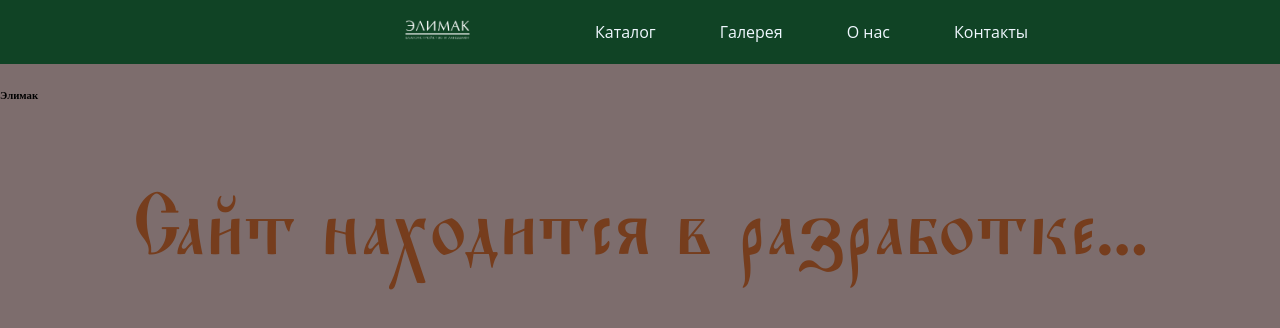
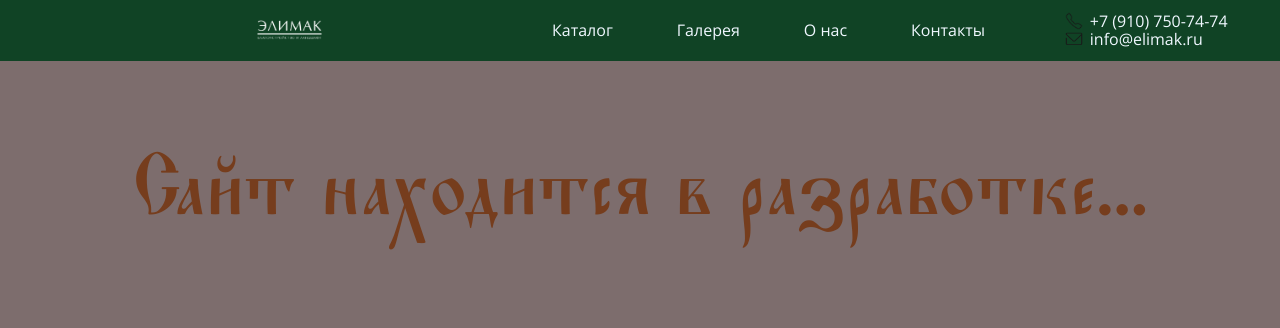
Before and after one commit to SergeyMalyuga/elimak, a website built with webpack: page src/page/index.html in a window 1280 px wide. Built offline with nearby package versions, Linux system fonts and the light colour scheme.

Commit message:
Добавить контакты в header

```diff
--- a/src/blocks/fonts.css
+++ b/src/blocks/fonts.css
@@ -4,3 +4,10 @@
     src: url('../fonts/Ponomar-Regular.ttf') format('truetype');
     font-display: swap;
 }
+
+@font-face {
+    font-family: OpenSans;
+    font-weight: 400;
+    src: url('../fonts/OpenSans-Regular.ttf') format('truetype');
+    font-display: swap;
+}
--- /dev/null
+++ b/src/blocks/header/__contacts-email/header__contacts-email.css
@@ -0,0 +1,21 @@
+.header__contacts-email {
+    position: relative;
+}
+
+.header__contacts-email:hover {
+    color: #BAE249;
+    text-decoration: underline;
+}
+
+.header__contacts-email::before {
+    content: '';
+    position: absolute;
+    background-image: url("../../../images/email.png");
+    background-position: center;
+    background-size: cover;
+    background-repeat: no-repeat;
+    width: 18px;
+    height: 18px;
+    inset-inline-start: -25px;
+    inset-block-start: 0;
+}
--- /dev/null
+++ b/src/blocks/header/__contacts-phone/header__contacts-phone.css
@@ -0,0 +1,21 @@
+.header__contacts-phone {
+    position: relative;
+}
+
+.header__contacts-phone:hover {
+    color: #BAE249;
+    text-decoration: underline;
+}
+
+.header__contacts-phone::before {
+    content: '';
+    position: absolute;
+    background-image: url("../../../images/phone.png");
+    background-position: center;
+    background-size: cover;
+    background-repeat: no-repeat;
+    width: 18px;
+    height: 18px;
+    inset-inline-start: -25px;
+    inset-block-start: 0;
+}
--- /dev/null
+++ b/src/blocks/header/__contacts/header__contacts.css
@@ -0,0 +1,4 @@
+.header__contacts {
+    display: flex;
+    flex-direction: column;
+}
--- a/src/blocks/header/__logo/header__logo.css
+++ b/src/blocks/header/__logo/header__logo.css
@@ -1,5 +1,5 @@
 .header__logo {
     width: 65px;
     height: 20px;
-    padding-inline-start: 405px;
+    padding-inline-start: 205px;
 }
--- a/src/blocks/header/__menu/header__menu-item.css
+++ b/src/blocks/header/__menu/header__menu-item.css
@@ -1,5 +1,5 @@
 .header__menu-item {
-    font-family: "Open Sans", sans-serif;
+    font-family: OpenSans, sans-serif;
     color: aliceblue;
     font-size: 16px;
     font-style: normal;
@@ -8,6 +8,6 @@
 }
 
 .header__menu-item:hover {
-    color: #a54c4c;
+    color: #BAE249;
     text-decoration: underline;
 }
--- a/src/blocks/header/header.css
+++ b/src/blocks/header/header.css
@@ -2,9 +2,14 @@
 @import url("__menu/header__menu.css");
 @import url("__menu/header__menu-list.css");
 @import url("__menu/header__menu-item.css");
+@import url("__contacts-phone/header__contacts-phone.css");
+@import url("__contacts-email/header__contacts-email.css");
+@import url("__contacts/header__contacts.css");
 
 .header {
     display: flex;
     background-color: #104325;
-    padding-block: 20px;
+    justify-content: space-around;
+    align-items: center;
+    padding-block: 12px;
 }
--- a/src/blocks/style.css
+++ b/src/blocks/style.css
@@ -7,8 +7,9 @@ body {
 }
 
 a {
+    font-family: OpenSans, sans-serif;
     text-decoration: none;
-    color: black;
+    color: aliceblue;;
 }
 
 p {
--- a/src/page/index.html
+++ b/src/page/index.html
@@ -16,9 +16,12 @@
                 <li><a class="header__menu-item"  href="">Контакты</a></li>
             </ul>
         </nav>
+    <div class="header__contacts">
+        <a href="tel:+7 (910) 750-74-74" class="header__contacts-phone">+7 (910) 750-74-74</a>
+        <a href="mailto:info@elimak.ru" class="header__contacts-email">info@elimak.ru</a>
+    </div>
 </header>
 <main class="content">
-    <h6 class="content__title">Элимак</h6>
     <p>Сайт находится в разработке...</p>
 <!--    <section class="section section__greeting">-->
 <!--        <img class="section__greeting" src="../images/main.png">-->
```
Also changed, not shown: src/fonts/OpenSans-Regular.ttf (added), src/images/email.png (added), src/images/phone.png (added).
